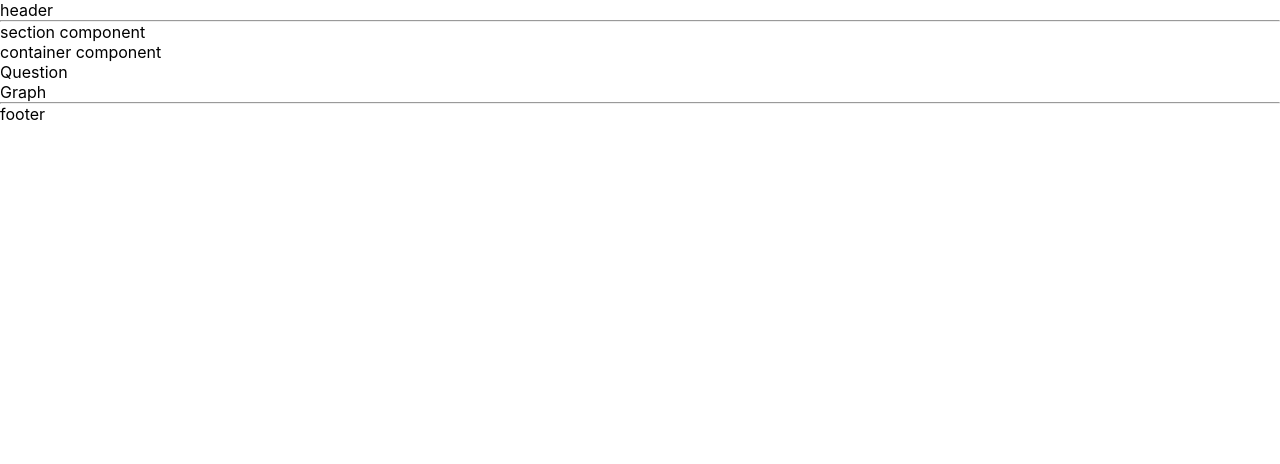
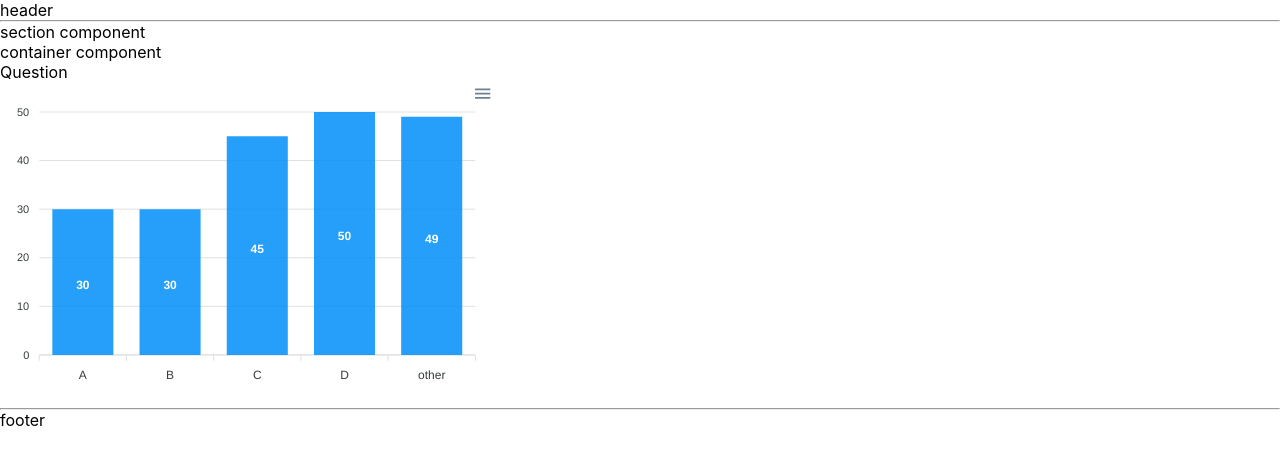
Before and after one commit to patika-hepsiburada-react-bootcamp/odev-3-damla, a React (Create React App) app in the folder frontend/: page / in a window 1280 px wide. Shown: the top 464 px of the page. Built offline with nearby package versions, Linux system fonts and the light colour scheme.

Commit message:
[#2] feat: add graph component

```diff
--- a/frontend/package.json
+++ b/frontend/package.json
@@ -3,7 +3,9 @@
   "version": "0.1.0",
   "private": true,
   "dependencies": {
+    "apexcharts": "^3.28.3",
     "react": "^17.0.2",
+    "react-apexcharts": "^1.3.9",
     "react-dom": "^17.0.2",
     "react-router-dom": "^5.3.0",
     "react-scripts": "4.0.3",
--- a/frontend/src/components/graph/index.jsx
+++ b/frontend/src/components/graph/index.jsx
@@ -1,7 +1,34 @@
-// import styles from "./graph.module.scss"
+// import styles from "./graph.module.scss";
+import Chart from "react-apexcharts";
+
+const data = {
+  options: {
+    chart: {
+      id: "basic-bar",
+    },
+    xaxis: {
+      categories: ["A", "B", "C", "D", "other"],
+    },
+  },
+  series: [
+    {
+      name: "Pool Results",
+      data: [30, 30, 45, 50, 49],
+    },
+  ],
+};
 
 function Graph() {
-  return <div>Graph</div>;
+  return (
+    <div>
+      <Chart
+        options={data.options}
+        series={data.series}
+        type="bar"
+        width="500"
+      />
+    </div>
+  );
 }
 
 export default Graph;
```
Also changed, not shown: 1 other file (tests, documents, lock files or other folders).
